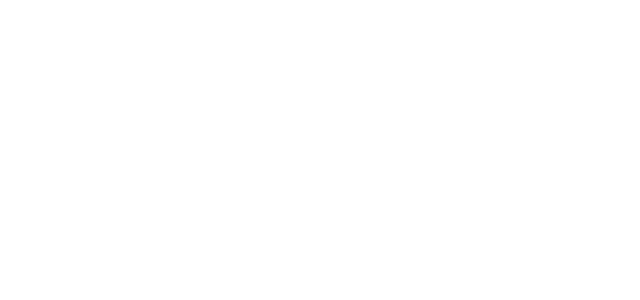
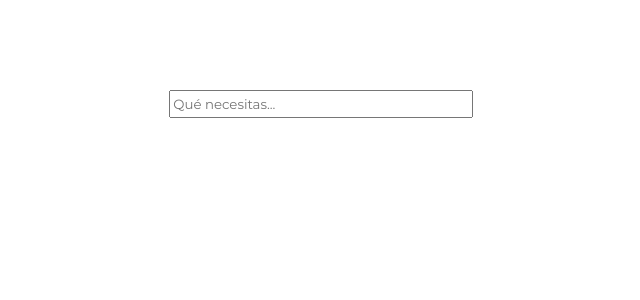
Before and after one commit to carolbarce/autocomplete, a React (Create React App) app: page / in a window 1280 px wide. Shown: the top 300 px of the page, without its empty margins (349-989 px from the left). Built offline with nearby package versions, Linux system fonts and the light colour scheme.

Commit message:
Add first dummy input

```diff
--- a/src/index.tsx
+++ b/src/index.tsx
@@ -1,12 +1,13 @@
 import React from 'react';
 import ReactDOM from 'react-dom';
 import { Container, Layout } from './components/Layout/Layout.styles'
+import {Autocomplete} from './view/Autocomplete/Autocomplete';
 import './index.css';
 
 ReactDOM.render(
   <Layout>
     <Container>
-      {/* auto cmplete input here */}
+      <Autocomplete />
     </Container>
   </Layout>,
   document.getElementById('root')
--- /dev/null
+++ b/src/view/Autocomplete/Autocomplete.styles.ts
@@ -0,0 +1,14 @@
+import styled from 'styled-components/macro'
+import {rem} from 'polished';
+
+export const Wrapper = styled.div`
+  position: relative;
+  display: flex;
+  flex-flow: column;
+  justify-content: flex-end;
+
+  max-width: ${rem(480)};
+  height: ${rem(80)};
+
+  color: transparent;
+`
--- /dev/null
+++ b/src/view/Autocomplete/Autocomplete.tsx
@@ -0,0 +1,11 @@
+import React from 'react';
+import { Wrapper } from './Autocomplete.styles'
+
+export const Autocomplete = ()=> {
+  return (
+    <Wrapper>
+      <label> Encuentra profesionales de confianza: </label>
+      <input type="text" name="autocompleteInput" id="autocompleteInput" placeholder="Qué necesitas..."/>
+    </Wrapper>
+  );
+}
```
